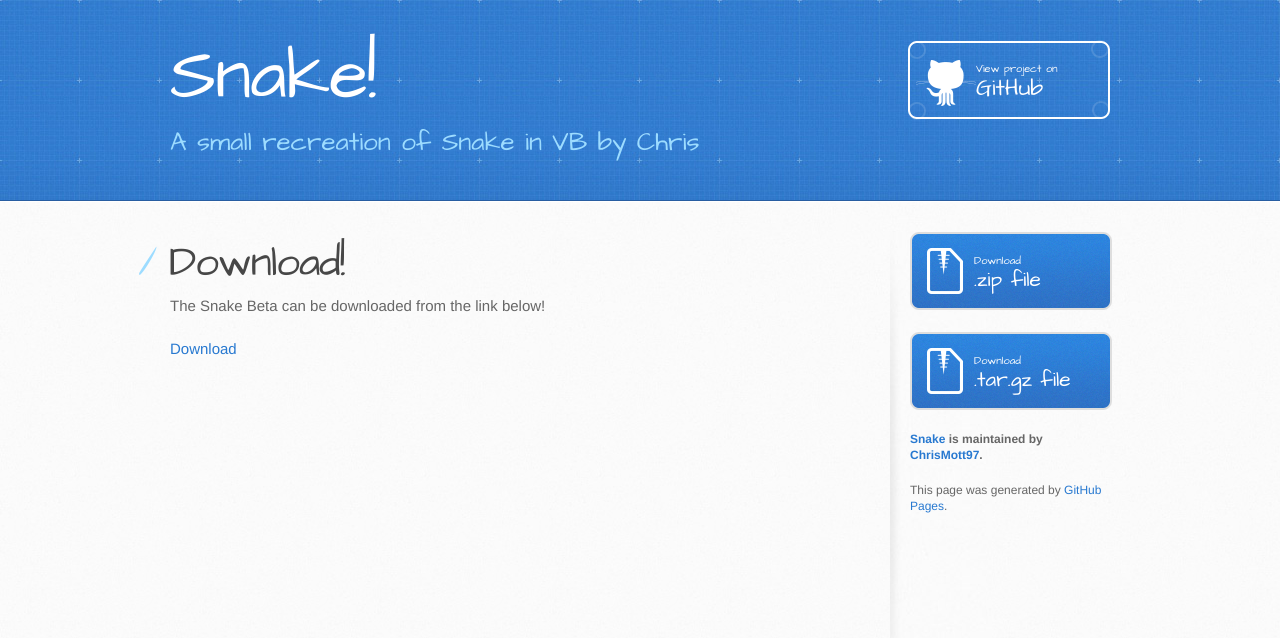
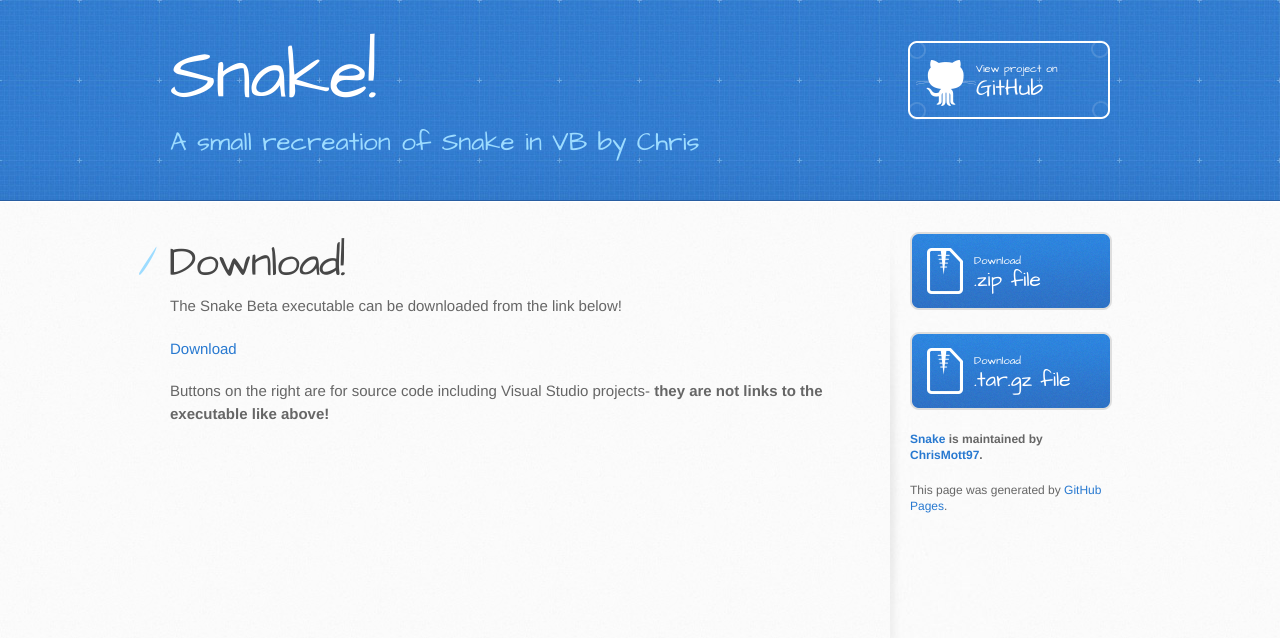
Before and after one commit to ChrisMott97/Snake, a Jekyll site: the page built from docs/index.md, in a window 1280 px wide. Shown: the top 638 px of the page. Built offline with Jekyll 4.4.1, drawn with Linux system fonts in a browser that asks for light colours; our own code applies the rules of GitHub Pages for plain Markdown files.

Commit message:
Update index.md

```diff
--- a/docs/index.md
+++ b/docs/index.md
@@ -4,6 +4,8 @@ layout: default
 
 # [](#header-1)Download!
 
-The Snake Beta can be downloaded from the link below!
+The Snake Beta executable can be downloaded from the link below!
 
 [Download](https://github.com/ChrisMott97/Snake/releases/download/1.7.0/SnakeExe.zip)
+
+Buttons on the right are for source code including Visual Studio projects- **they are not links to the executable like above!**
```
